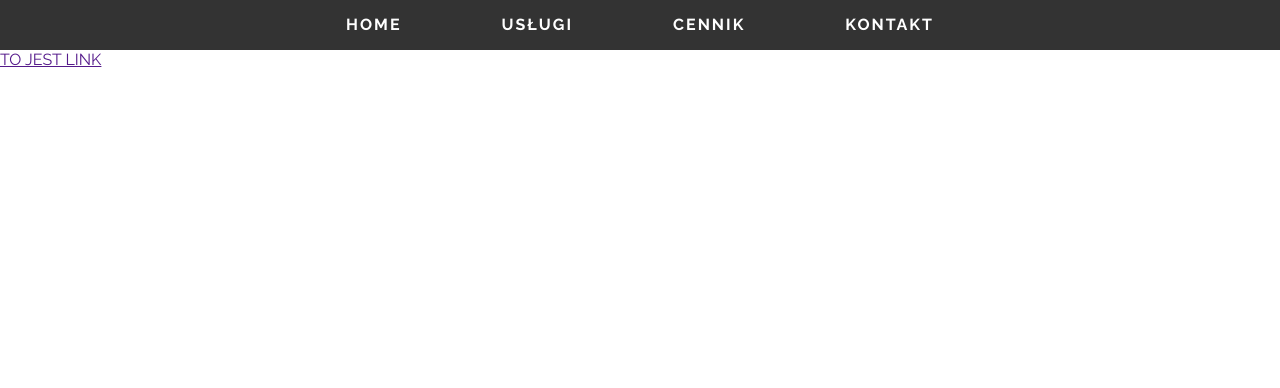
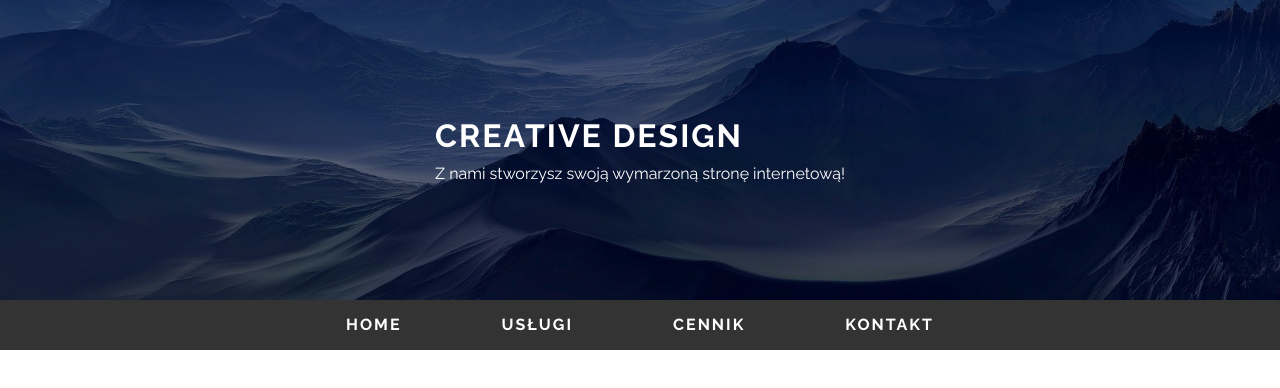
Before and after one commit to JacekSzulc23143/Strona_WWW, a plain HTML site: page index.html in a window 1280 px wide. Drawn offline with Linux system fonts and the light colour scheme.

Commit message:
2. Tworzymy stronę z podstronami cz. 2 (header)

```diff
--- a/css/style.css
+++ b/css/style.css
@@ -8,12 +8,13 @@ body {
 	font-family: "Raleway", sans-serif;
 }
 
+/* nawigacja */
 .nav {
 	height: 50px;
 	background-color: #333;
 	text-align: center;
 	line-height: 50px;
-  font-size: 0;
+	font-size: 0;
 }
 
 .nav-item {
@@ -26,11 +27,42 @@ body {
 	text-decoration: none;
 	text-transform: uppercase;
 	font-weight: bold;
-  font-size: 16px;
+	font-size: 16px;
 	letter-spacing: 2px;
-  transition: color .3s;
+	transition: color 0.3s;
 }
 
 .nav-item a:hover {
-color: #0086f3;
+	color: #0086f3;
 }
+
+/* header */
+.header-img {
+	position: relative;
+	height: 300px;
+	background-image: url("../img/planet-1702788_1920.jpg");
+	background-size: cover;
+	background-position: 0 50%;
+}
+
+.header-text {
+	position: absolute;
+	top: 50%;
+	left: 50%;
+	transform: translate(-50%, -50%);
+	color: #fff;
+	z-index: 5;
+}
+
+.header-text h1 {
+	margin-bottom: 10px;
+	text-transform: uppercase;
+	letter-spacing: 2px;
+}
+
+.header-bg {
+	position: absolute;
+	height: 100%;
+	width: 100%;
+	background-color: rgba(0, 3, 27, 0.4);
+}
--- a/index.html
+++ b/index.html
@@ -3,21 +3,29 @@
 	<head>
 		<meta charset="UTF-8" />
 		<meta name="viewport" content="width=device-width, initial-scale=1.0" />
-		<title>Document</title>
+		<title>Creative Design</title>
 		<link rel="preconnect" href="https://fonts.googleapis.com" />
 		<link rel="preconnect" href="https://fonts.gstatic.com" crossorigin />
 		<link
 			href="https://fonts.googleapis.com/css2?family=Raleway:ital,wght@0,100..900;1,100..900&display=swap"
 			rel="stylesheet"
 		/>
-		<link rel="stylesheet" href="css/style.css" />
+		<link rel="stylesheet" href="./css/style.css" />
 		<script
 			src="https://kit.fontawesome.com/28531cec2c.js"
 			crossorigin="anonymous"
 		></script>
 	</head>
 	<body>
-		<header></header>
+		<header>
+			<div class="header-img">
+				<div class="header-text">
+					<h1>Creative Design</h1>
+					<p>Z nami stworzysz swoją wymarzoną stronę internetową!</p>
+				</div>
+				<div class="header-bg"></div>
+			</div>
+		</header>
 		<nav class="nav">
 			<ul>
 				<li class="nav-item"><a href="#">home</a></li>
@@ -27,7 +35,7 @@
 			</ul>
 		</nav>
 		<main>
-			<a href="">TO JEST LINK</a>
+			<!-- <a href="">TO JEST LINK</a> -->
 		</main>
 		<footer></footer>
 	</body>
```
Also changed, not shown: img/planet-1702788_1920.jpg (added).
